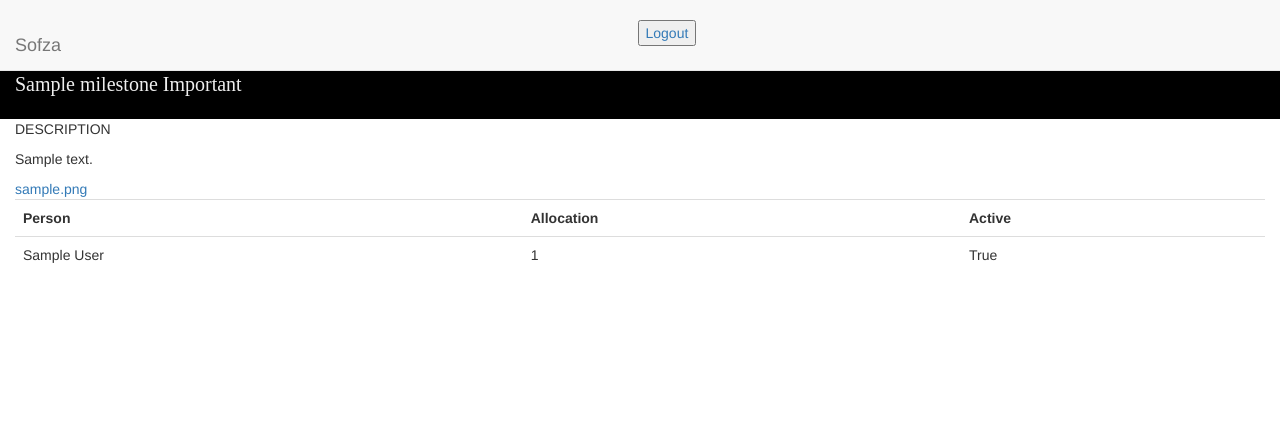
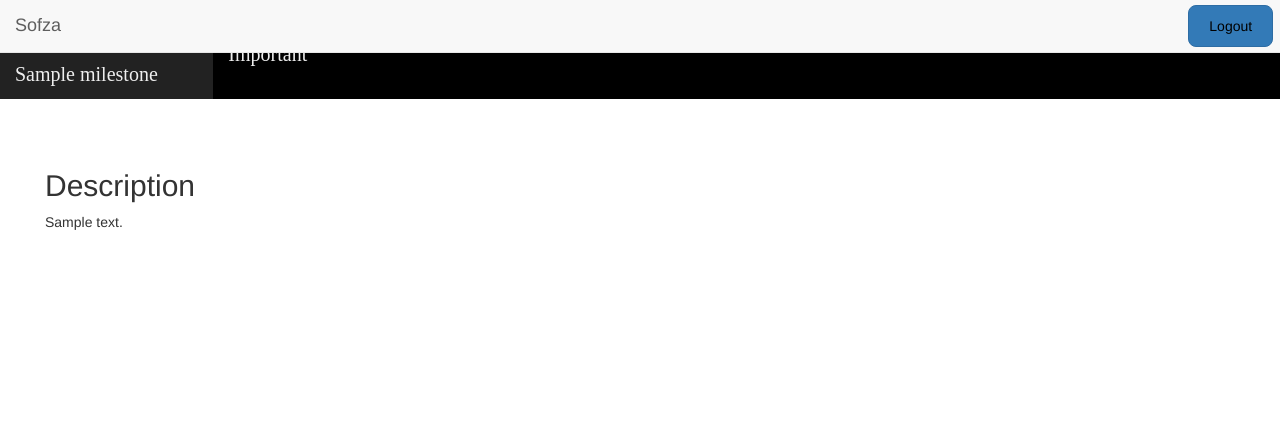
Before and after one commit to feekay/sofza, a Django app: page /projects/00000000-0000-0000-0000-000000000001/00000000-0000-0000-0000-000000000001/ in a window 1280 px wide. Shown: the top 426 px of the page. Before the commit the page ends 263 px from the top, so only its background shows below. Run offline with Django 3.2, Linux system fonts and the light colour scheme; a user stored in the database is signed in; tables that the repository leaves empty hold one stand-in row (values such as "Sample post"); parts of the project's set-up code (start-up, migrations or seed data) failed here and were passed over; some libraries are stand-ins or nearby versions.

Commit message:
Day end commit; more styling done, issues fixed

```diff
--- a/projects/views.py
+++ b/projects/views.py
@@ -97,7 +97,7 @@
 
     if request.GET.get("toggle", False):
         #Set active
-        user.active = not user.active
+        user.is_active = not user.is_active
         print("Status")
         user.save()
 
--- a/templates/projects/milestone_view.html
+++ b/templates/projects/milestone_view.html
@@ -16,40 +16,26 @@
         margin-top: 40px;
         width:100%;
         background:#000000;
-        padding-top:30px;
-        padding-bottom: 20px;
         font-family: Calibre;
         font-style: bold;
         font-size: 20px;
         color: #eee;
     }
-    .footer {
-        position: absolute;
-        bottom: 0;
-        width: 100%;
-        /* Set the fixed height of the footer here */
-        height: 130px;
-        background-color: #222;
+
+    .options{
+        margin-top: 40px;
+        margin-left: 30px
     }
 
-
-    .row{
-        margin-top: 20px;
-        margin-right:20px;
+    .option-btn{
+        padding-right: 30px;
     }
 
-    footer li{
-    list-style-type: none;
-    }
-
-    footer a{
-        color: #ffffff;
-    }
 
     .btn {
       padding: 10px 20px;
       color: #333;
-      border-radius: 0;
+      border-radius: 8px;
       transition: .2s;
   }
   .btn:hover, .btn:focus {
@@ -58,16 +44,20 @@
       color: #000;
   }
   .modal-header, h4, .close {
-      background-color: #333;
-      color: #fff !important;
+      background-color: #fff;
+      color: #000 !important;
       text-align: center;
       font-size: 30px;
   }
   .modal-header, .modal-body {
       padding: 40px 50px;
   }
-  .staff ul{
+  .modal-body{
+    background-color: #ccc;
+  }
+  ul.staff {
     position: absolute;
+    padding-left: 0px;
   }
 
   .staff li{
@@ -97,6 +87,69 @@
     margin: 3px;
     display: inline;
   }
+  .search-query{
+  width: 80%;
+  }
+
+  .placeholding-box{
+    padding: 10px;
+    margin:10px;
+
+  }
+
+  .logout-btn{
+    margin-top: 5px;
+    margin-bottom: 5px;
+
+  }
+  .logout-btn a{
+    color: #000;
+    font-style: normal;
+  }
+
+  .lighter{
+    background-color: #222;
+    padding-top: 20px;
+    padding-bottom: 10px;
+  }
+  .description-box{
+    margin-left: 30px;
+    margin-top: 20px;
+    min-height: 300px;
+  }
+
+  .attachment-box{
+
+    padding-top: 20px;
+    background-color: #DCDCDC;
+    min-height: 300px;
+  }
+  .link-button{
+    color: inherit;
+    font-style: normal;
+  }
+  .link-button:hover{
+    color: inherit;
+    text-decoration: none;
+  }
+
+  footer {
+      background-color: #2d2d30;
+      color: #f5f5f5;
+      padding: 32px;
+  }
+  footer a {
+      color: #f5f5f5;
+  }
+  footer a:hover {
+      color: #777;
+      text-decoration: none;
+  }
+  footer li
+  {
+    list-style-type: none;
+  }
+
 
   </style>
 </head>
@@ -117,18 +170,21 @@
     </div>
     </div>
 
+        {% if not user.is_authenticated %}
         <div class = col-sm-6>
-        {% if not user.is_authenticated %}
         <form action = "/projects/{{project_id}}/{{milestone.url_id}}/" method = "POST">
             {% csrf_token %}
             <label>Username: </label>
             <input type = text name="username" />
             <label>Password: </label>
             <input type = password name="password" />
-            <input type = submit value ="login" name ="login"/>
+            <input  class="btn btn-primary" type = submit value ="Login" name ="login"/>
         </form>
         {% else %}
-        <button><a href= '/projects/logout'> Logout</a></button>
+        <div class = col-sm-5>
+        </div>
+        <div class = col-sm-1>
+        <button class="btn btn-primary logout-btn"><a href= '/projects/logout'> Logout</a></button>
         {% endif %}
 
     </div>
@@ -138,28 +194,40 @@
 
 
 <div class = "container-fluid header">
+  <div class = "row">
+    <div class="col-sm-2 lighter">
      <span>{{milestone.title}}</span>
+    </div>
+    <div class="col-sm-10">
      {% if milestone.important %}
         <span>Important</span>
      {% endif %}
      </div>
+  </div>
+</div>
 
 {% if user.is_superuser and not milestone.completed %}
-<div class= "container">
-<div class= "container add-btn">
-    <div class="add_project">
-	    <a href="#myModal" role="button" class="btn" data-toggle="modal" data-keyboard="true"><img src="{% static "images/add_project.png" %}" width="32px" height="32px"></img>Switch Person</a>
+<div class= "container-fluid">
+    <div class="options">
+	    <a href="#myModal" class="link-button option-btn" role="button" data-toggle="modal" data-keyboard="true"><img src="{% static "images/add_project.png" %}" width="32px" height="32px"></img> Switch Person</a>
 
-    <button class ="important" type="submit" name="important" value="important" style="border: 0; background: transparent">
+        {% if not milestone.important %}
+        <button class ="important option-btn" type="submit" name="important" value="important" style="border: 0; background: transparent">
         <img src="{% static "images/completed.png" %}" width="32" height="32" alt="submit" />  Important
         </button>
-    <button class ="complete" type="submit" name="closed" value="closed" style="border: 0; background: transparent">
+        {% else %}
+        <button class ="important option-btn" type="submit" name="important" value="important" style="border: 0; background: transparent">
+        <img src="{% static "images/completed.png" %}" width="32" height="32" alt="submit" />  Unimportant
+        </button>
+        {% endif %}
+        <button class ="complete option-btn" type="submit" name="closed" value="closed" style="border: 0; background: transparent">
         <img src="{% static "images/completed.png" %}" width="32" height="32" alt="submit" /> Close Milestone
         </button>
     </div>
+</div>
 
-</div>
-</div>
+{% else %}
+<div class="container placeholding-box"></div>
 {% endif %}
 
 <!-- Pop-up Modal that will be displayed on clicking the add button-->
@@ -178,16 +246,32 @@
                     <form action=""  name ="search" method="post" enctype="multipart/form-data" >
                     {% csrf_token %}
                     <input name ="user_id" type="hidden" value="">
+                        <div class="row">
+                            <div class="col-sm-2">
                             <label>Add Person</label>
+                            </div>
+
+                            <div class=col-sm-10>
                             <input  class="search-query span10" type="text" name="name" autocomplete="off" value="" id="suggestion" />
-                    <br>
+                            </div>
+                        </div>
+                        <div class="row">
+                            <div class="col-sm-2">
+                            </div>
+                            <div class="col-sm-10">
                                 <ul class="staff">
                                 </ul>
-                    <br>
+                            </div>
 
-                    <label position = "relative">Allocation</label>
+                        </div>
+                        <div class="row">
+                            <div class="col-sm-2">
+                                <label>Allocation</label>
+                             </div>
+                             <div class="col-sm-10">
                                 <input  type=number name="allocation" />
-                    <br>
+                            </div>
+                        </div>
                         <input type="submit" class="btn" value="Add" />
                         <button type="button" class="btn btn-default" data-dismiss="modal">Close</button>
                     </form>
@@ -198,17 +282,19 @@
 </div>
 
 
-<div class = "container-fluid">
-    <p>DESCRIPTION</p>
+<div class = "container-fluid description-box">
+    <h2>Description</h2>
     <p>{{milestone.description}}</p>
+</div>
+<div class= "container-fluid attachment-box">
     <p>{{media_root}}</p>
     {% for attachment in attachments %}
-        <a href= /media/{{attachment.file.name}} target="_blank">{{attachment.file.name}}</a>
+        <img src="#"></img><a href= /media/{{attachment.file.name}} target="_blank">{{attachment.file.name}}</a>
     {% endfor %}
 
 </div>
 <!-- Table Section, need to be fixed-->
-<div class ="container-fluid table-responsive">
+<!--<div class ="container-fluid table-responsive">
     <table class= "table table-hover">
     <tr>
         <th>Person</th>
@@ -228,21 +314,72 @@
 
     </tr>
     {% endfor %}
+    </table>
 </div>
+-->
+<!--Footer-->
+</div>
+<footer class="footer text-right">
+<div class=row>
 
+  <div class= col-sm-10>
+    <ul class="text-left">
+       <li><a href="/site">Home</a></li>
+       <li><a href="/site/portfolio/">Portfolio</a></li>
+       <li><a href="#">About</a></li>
+       <li><a href="#">Policy</a></li>
+       <li><a href="/site/faq/">FAQ</a></li>
+    </ul>
   </div>
-
+    <div class= "col-sm-2">
+      <a class="up-arrow" href="#start" data-toggle="tooltip" title="TO TOP">
+    <img class="up-scroll" src="{% static "images/scroll.png" %}" width="64px" height="64px"></img>
+  </a>
+  </div>
+</div>
+</footer>
 
 <script>
 $(document).ready(function(){
+
+  // Initialize Tooltip
+  $('[data-toggle="tooltip"]').tooltip();
+
+
+//Attach event to suggestion list
 $('ul.staff').on('click','li' ,function(){
 
    document.forms["search"]["user_id"].value = $(this).attr("data");
    para=$(this).children('p')[0];
    console.log(para.text)
    document.forms["search"]["name"].value = $(this).attr("data-name");
+   $('.staff').html("\n");
    $("#id-picture").attr('src', $(this).children('img').attr("src"));
 });
+
+
+
+  // Add smooth scrolling to all links in navbar + footer link
+  $(".navbar a, footer a[href='#start']").on('click', function(event) {
+
+    // Prevent default anchor click behavior
+    event.preventDefault();
+
+    // Store hash
+    var hash = this.hash;
+
+    // Using jQuery's animate() method to add smooth page scroll
+    // The optional number (900) specifies the number of milliseconds it takes to scroll to the specified area
+    $('html, body').animate({
+      scrollTop: $(hash).offset().top
+    }, 900, function(){
+
+      // Add hash (#) to URL when done scrolling (default click behavior)
+      window.location.hash = hash;
+    });
+  });
+})
+
 });
 
 $('#suggestion').keyup(function(){
@@ -263,6 +400,7 @@
             }
          else{
             $('.staff').html("\n");
+            $("#id-picture").attr('src','#');
          }
         }, "json");
 });
```
Also changed, not shown: templates/projects/project_view.html (+63 -41 lines). Lines whose indentation alone changed are shown as unchanged.
